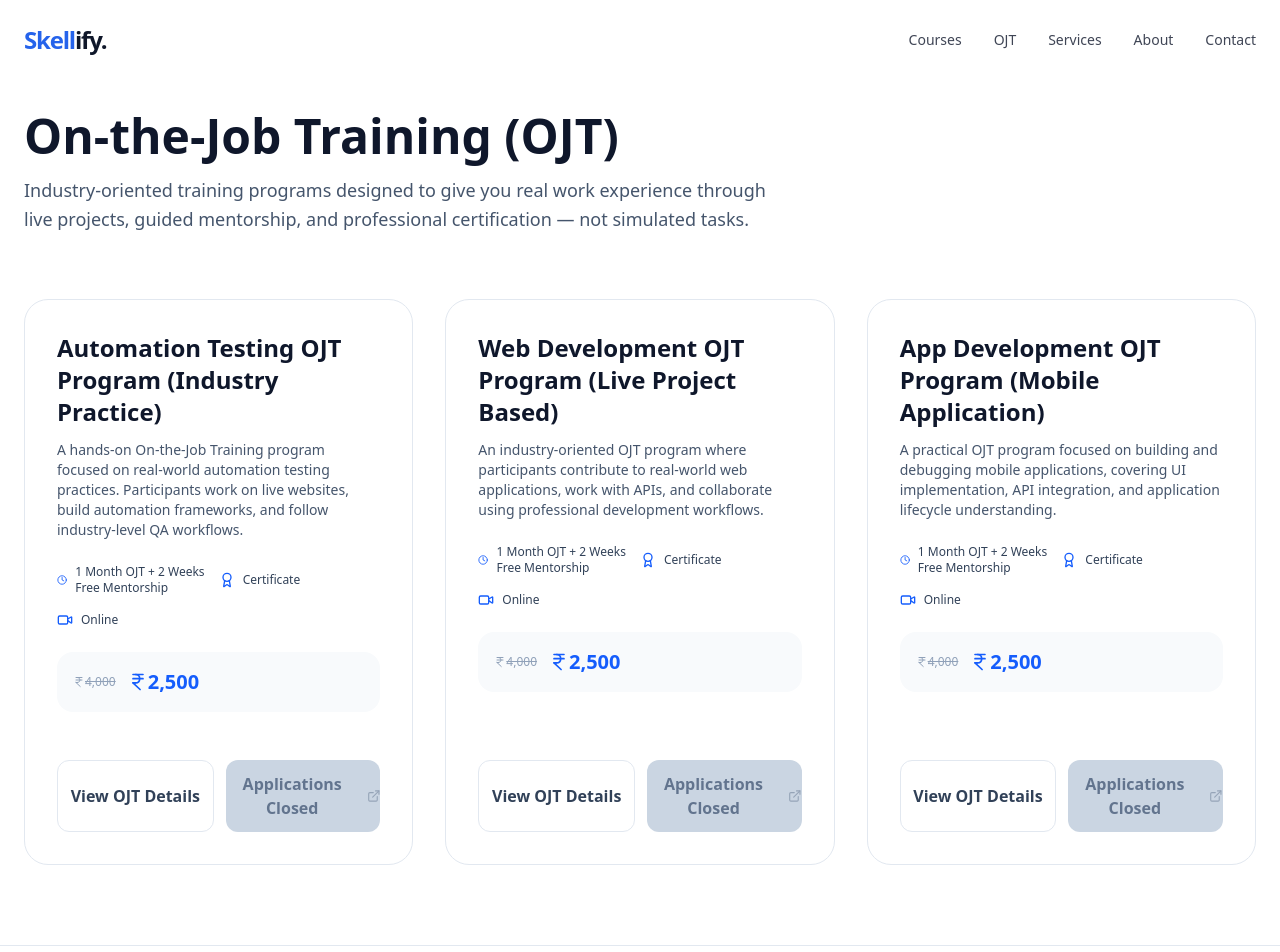
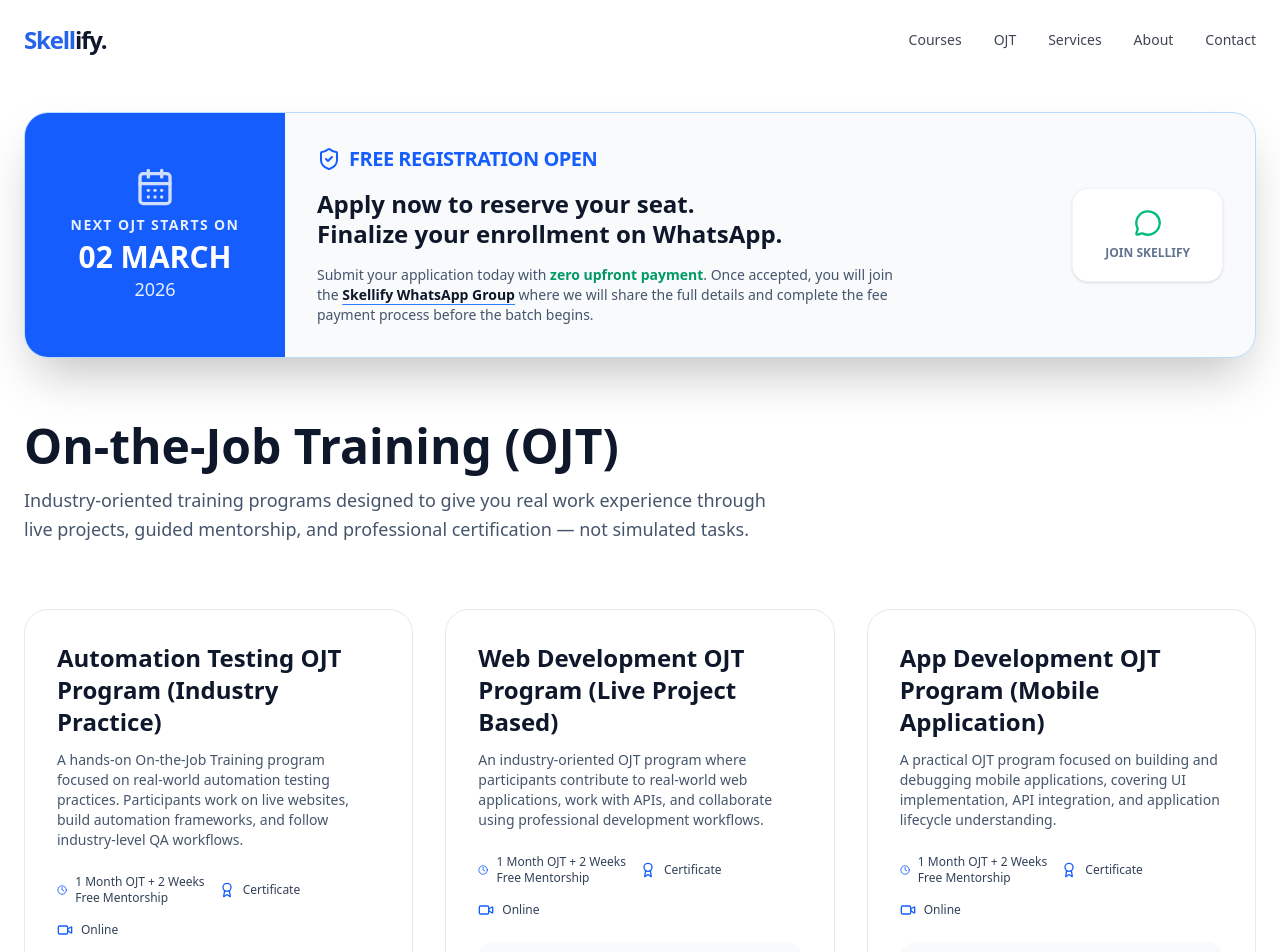
Before and after one commit to skellify25/skellify-main, a Next.js app: page /ojt in a window 1280 px wide. Shown: the top 952 px of the page. Built offline with nearby package versions, Linux system fonts and the light colour scheme.

Commit message:
Added OJT links

```diff
--- a/src/components/pages/CoursePage.jsx
+++ b/src/components/pages/CoursePage.jsx
@@ -6,8 +6,11 @@
   Clock,
   Award,
   Video,
+  CalendarDays,
+  MessageCircle,
   IndianRupee,
   ExternalLink,
+  ShieldCheck,
 } from "lucide-react";
 
 /* -------------------- COURSE DATA -------------------- */
@@ -95,6 +98,71 @@
 
   return (
     <section className="pt-28 pb-20 container mx-auto px-4 md:px-6">
+
+      {/* --- NEW BATCH ANNOUNCEMENT BANNER ---  */}
+      <motion.div
+        initial={{ opacity: 0, y: -20 }}
+        animate={{ opacity: 1, y: 0 }}
+        className="mb-16 overflow-hidden rounded-3xl bg-slate-50 dark:bg-slate-900 border border-blue-200 dark:border-blue-900 shadow-2xl"
+      >
+        <div className="flex flex-col lg:flex-row">
+          {/* Left Side: Date */}
+          <div className="bg-blue-600 p-8 flex flex-col items-center justify-center text-white text-center min-w-[260px]">
+            <CalendarDays className="w-10 h-10 mb-2 opacity-80" />
+            <p className="text-sm font-bold uppercase tracking-widest opacity-90">
+              Next Batch Starts On
+            </p>
+            <h3 className="text-3xl font-black mt-1">06 APRIL</h3>
+            <p className="text-lg font-medium opacity-90">2026</p>
+          </div>
+
+          {/* Right Side: Instructions */}
+          <div className="p-6 md:p-8 flex-1 flex flex-col md:flex-row items-center justify-between gap-6">
+            <div className="space-y-4 text-center md:text-left">
+              <div className="flex items-center justify-center md:justify-start gap-2 text-blue-600 dark:text-blue-400 font-bold uppercase text-xl tracking-tight">
+                <ShieldCheck className="w-6 h-6" />
+                Free Registration Open
+              </div>
+
+              <h4 className="text-xl md:text-2xl font-bold text-slate-900 dark:text-white leading-tight">
+                Apply now to reserve your seat.{" "}
+                <br className="hidden md:block" />
+                Finalize your enrollment on WhatsApp.
+              </h4>
+
+              <p className="text-slate-600 dark:text-slate-400 text-sm max-w-xl">
+                Submit your application today with{" "}
+                <span className="text-emerald-600 dark:text-emerald-400 font-bold">
+                  zero upfront payment
+                </span>
+                . Once accepted, you will join the{" "}
+                <span className="font-bold text-slate-900 dark:text-white underline decoration-blue-500 underline-offset-4">
+                  Skellify WhatsApp Group
+                </span>{" "}
+                where we will share the full details and complete the fee
+                payment process before the batch begins.
+              </p>
+            </div>
+
+            {/* Quick Icon Group */}
+            <div className="flex items-center">
+              <a
+                href="https://chat.whatsapp.com/Fi19RL9SBtF4jWklMqsqsh"
+                target="_blank"
+                rel="noopener noreferrer"
+                className="flex flex-col items-center gap-2 px-8 py-5 bg-white dark:bg-slate-800 rounded-2xl shadow-sm border border-slate-100 dark:border-slate-700 transition-all duration-200 hover:bg-slate-50 dark:hover:bg-slate-700 hover:border-emerald-200 dark:hover:border-emerald-900 group"
+              >
+                <MessageCircle className="w-7 h-7 text-emerald-500 group-hover:scale-110 transition-transform" />
+                <span className="text-xs font-black text-slate-500 group-hover:text-emerald-600">
+                  JOIN SKELLIFY
+                </span>
+              </a>
+            </div>
+          </div>
+        </div>
+      </motion.div>
+      {/* --- END BANNER --- */}
+
       {/* Header */}
       <motion.div
         initial={{ opacity: 0, y: 20 }}
@@ -105,12 +173,11 @@
           Courses Built for Real Skills
         </h1>
         <p className="text-slate-600 dark:text-slate-400 text-base md:text-lg leading-relaxed">
-          Industry-aligned programs at <strong>Skellify</strong> designed to build
-          strong fundamentals, practical experience, and job-ready confidence —
-          without overwhelming theory.
+          Industry-aligned programs at <strong>Skellify</strong> designed to
+          build strong fundamentals, practical experience, and job-ready
+          confidence — without overwhelming theory.
         </p>
       </motion.div>
-
       {/* Course Grid */}
       <div className="grid grid-cols-1 sm:grid-cols-2 lg:grid-cols-3 gap-8">
         {COURSES.map((course, index) => (
@@ -181,7 +248,6 @@
           </motion.div>
         ))}
       </div>
-
       {/* Curriculum Modal */}
       <AnimatePresence>
         {activeCourse && (
--- a/src/components/pages/OjtPage.jsx
+++ b/src/components/pages/OjtPage.jsx
@@ -2,7 +2,16 @@
 
 import { useState } from "react";
 import { motion, AnimatePresence } from "framer-motion";
-import { Clock, Award, Video, IndianRupee, ExternalLink } from "lucide-react";
+import {
+  Clock,
+  Award,
+  Video,
+  IndianRupee,
+  ExternalLink,
+  CalendarDays,
+  MessageCircle,
+  ShieldCheck,
+} from "lucide-react";
 
 /* -------------------- OJT DATA -------------------- */
 
@@ -17,7 +26,7 @@
     certificate: true,
     price: "4,000",
     offerPrice: "2,500",
-    formUrl: "https://forms.gle/AUTOMATION_OJT_FORM",
+    formUrl: "https://forms.gle/9uTdGVwKN8V4dyZT8",
     highlights: [
       "Live Website Automation Testing",
       "Automation Framework Development",
@@ -36,7 +45,7 @@
     certificate: true,
     price: "4,000",
     offerPrice: "2,500",
-    formUrl: "https://forms.gle/WEB_DEV_OJT_FORM",
+    formUrl: "https://forms.gle/9ooHGVh9RstUfMFw8",
     highlights: [
       "Frontend Architecture & Component Design",
       "API & Backend Integration",
@@ -55,7 +64,7 @@
     certificate: true,
     price: "4,000",
     offerPrice: "2,500",
-    formUrl: "https://forms.gle/APP_DEV_OJT_FORM",
+    formUrl: "https://forms.gle/gd5A8DnEkJXEwYYu7",
     highlights: [
       "Mobile UI/UX Implementation",
       "State Management & Application Flow",
@@ -77,6 +86,71 @@
 
   return (
     <section className="pt-28 pb-20 container mx-auto px-4 md:px-6">
+
+      {/* --- NEW BATCH ANNOUNCEMENT BANNER ---  */}
+      <motion.div
+        initial={{ opacity: 0, y: -20 }}
+        animate={{ opacity: 1, y: 0 }}
+        className="mb-16 overflow-hidden rounded-3xl bg-slate-50 dark:bg-slate-900 border border-blue-200 dark:border-blue-900 shadow-2xl"
+      >
+        <div className="flex flex-col lg:flex-row">
+          {/* Left Side: Date */}
+          <div className="bg-blue-600 p-8 flex flex-col items-center justify-center text-white text-center min-w-[260px]">
+            <CalendarDays className="w-10 h-10 mb-2 opacity-80" />
+            <p className="text-sm font-bold uppercase tracking-widest opacity-90">
+              Next OJT Starts On
+            </p>
+            <h3 className="text-3xl font-black mt-1">02 MARCH</h3>
+            <p className="text-lg font-medium opacity-90">2026</p>
+          </div>
+
+          {/* Right Side: Instructions */}
+          <div className="p-6 md:p-8 flex-1 flex flex-col md:flex-row items-center justify-between gap-6">
+            <div className="space-y-4 text-center md:text-left">
+              <div className="flex items-center justify-center md:justify-start gap-2 text-blue-600 dark:text-blue-400 font-bold uppercase text-xl tracking-tight">
+                <ShieldCheck className="w-6 h-6" />
+                Free Registration Open
+              </div>
+
+              <h4 className="text-xl md:text-2xl font-bold text-slate-900 dark:text-white leading-tight">
+                Apply now to reserve your seat.{" "}
+                <br className="hidden md:block" />
+                Finalize your enrollment on WhatsApp.
+              </h4>
+
+              <p className="text-slate-600 dark:text-slate-400 text-sm max-w-xl">
+                Submit your application today with{" "}
+                <span className="text-emerald-600 dark:text-emerald-400 font-bold">
+                  zero upfront payment
+                </span>
+                . Once accepted, you will join the{" "}
+                <span className="font-bold text-slate-900 dark:text-white underline decoration-blue-500 underline-offset-4">
+                  Skellify WhatsApp Group
+                </span>{" "}
+                where we will share the full details and complete the fee
+                payment process before the batch begins.
+              </p>
+            </div>
+
+            {/* Quick Icon Group */}
+            <div className="flex items-center">
+              <a
+                href="https://chat.whatsapp.com/Fi19RL9SBtF4jWklMqsqsh"
+                target="_blank"
+                rel="noopener noreferrer"
+                className="flex flex-col items-center gap-2 px-8 py-5 bg-white dark:bg-slate-800 rounded-2xl shadow-sm border border-slate-100 dark:border-slate-700 transition-all duration-200 hover:bg-slate-50 dark:hover:bg-slate-700 hover:border-emerald-200 dark:hover:border-emerald-900 group"
+              >
+                <MessageCircle className="w-7 h-7 text-emerald-500 group-hover:scale-110 transition-transform" />
+                <span className="text-xs font-black text-slate-500 group-hover:text-emerald-600">
+                  JOIN SKELLIFY
+                </span>
+              </a>
+            </div>
+          </div>
+        </div>
+      </motion.div>
+      {/* --- END BANNER --- */}
+
       {/* Header */}
       <motion.div
         initial={{ opacity: 0, y: 20 }}
@@ -151,23 +225,13 @@
                 View OJT Details
               </button>
 
-              {/* <button
+              <button
                 onClick={() => handleApply(program.formUrl)}
                 className="flex-1 flex items-center justify-center gap-2 py-3 rounded-xl bg-blue-600 text-white font-bold cursor-pointer
                   hover:bg-blue-700 hover:shadow-lg transition-all active:scale-95"
               >
                 Apply Now
                 <ExternalLink className="w-4 h-4" />
-              </button> */}
-              <button
-                disabled
-                className="flex-1 flex items-center justify-center gap-2 py-3 rounded-xl
-    bg-slate-300 dark:bg-slate-700 text-slate-500 dark:text-slate-400
-    font-bold cursor-not-allowed
-    transition-all"
-              >
-                Applications Closed
-                <ExternalLink className="w-4 h-4 opacity-50" />
               </button>
             </div>
           </motion.div>
@@ -214,22 +278,12 @@
                 >
                   Close
                 </button>
-                {/* <button
+                <button
                   onClick={() => handleApply(activeProgram.formUrl)}
                   className="flex-1 py-3 rounded-xl bg-blue-600 text-white font-bold cursor-pointer
                     hover:bg-blue-700 hover:shadow-lg transition-all active:scale-95"
                 >
                   Apply Now
-                </button> */}
-                <button
-                  disabled
-                  className="flex-1 flex items-center justify-center gap-2 py-3 rounded-xl
-    bg-slate-300 dark:bg-slate-700 text-slate-500 dark:text-slate-400
-    font-bold cursor-not-allowed
-    transition-all"
-                >
-                  Applications Closed
-                  <ExternalLink className="w-4 h-4 opacity-50" />
                 </button>
               </div>
             </motion.div>
```
